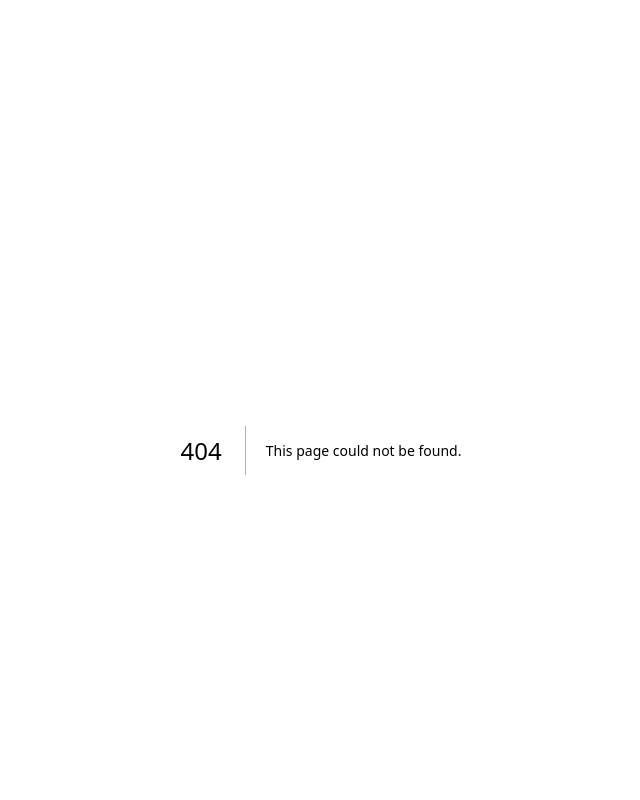
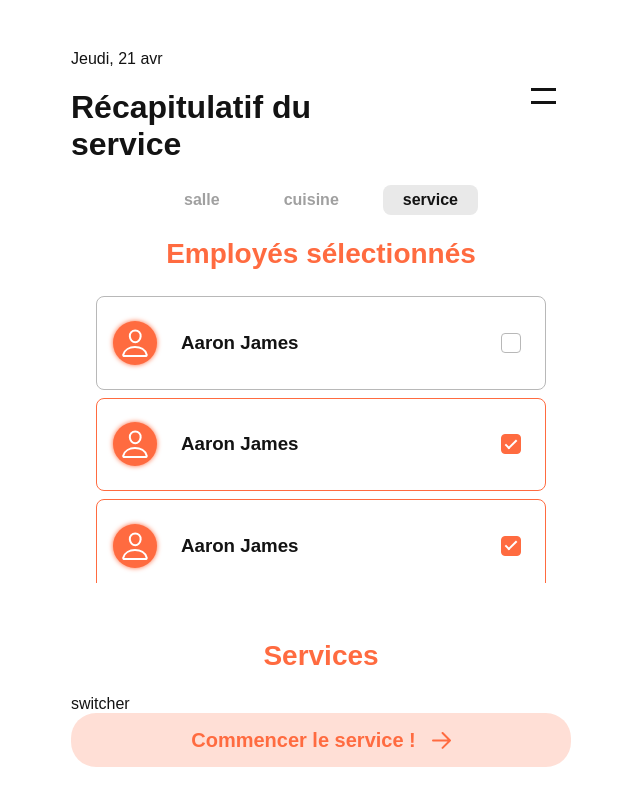
Before and after one commit to alexishadjian/mds-tips, a Next.js app in the folder src/: page /service in a window 1280 px wide. Before the commit this address had no page. Shown: the top 800 px of the page, without its empty margins (319-959 px from the left). Built offline with nearby package versions, Linux system fonts and the light colour scheme.

Commit message:
Refact button component

```diff
--- /dev/null
+++ b/src/app/components/button/Button.js
@@ -0,0 +1,12 @@
+import styles from './button.module.scss';
+import Svg from "@/app/components/Svg";
+
+
+export default function Button({text, link, picto = true}) {
+    return (
+        <a href={link} className={styles.button}>
+            <span>{text}</span>
+            {picto && <Svg icon="arrowRight" />}
+        </a>
+    );
+}
--- /dev/null
+++ b/src/app/components/button/button.module.scss
@@ -0,0 +1,19 @@
+.button {
+    border: 1px solid transparent;
+    padding: 14px 20px;
+    color: var(--orange);
+    font-size: 20px;
+    font-weight: 600;
+    border-radius: 25px;
+    display: inline-block;
+    text-align: center;
+    text-decoration: none;
+    width: 100%;
+    background-color: #FF6B4036;
+    span, svg {
+        vertical-align: middle;
+    }
+    svg {
+        margin-left: 16px;
+    }
+}
--- /dev/null
+++ b/src/app/components/themeSwitcher/ThemeSwitcher.js
@@ -0,0 +1,10 @@
+import styles from './theme-switcher.module.scss';
+
+
+export default function ThemeSwitcher() {
+    return (
+        <div className={styles.theme_switcher}>
+            switcher
+        </div>
+    );
+}
--- a/src/app/page.js
+++ b/src/app/page.js
@@ -2,7 +2,7 @@ import styles from './page.module.scss';
 import Header from './components/header/Header';
 import TypeSwitchers from './components/typeSwitchers/TypeSwitchers';
 import UserCards from './components/userCards/UserCards';
-import BottomButton from './components/bottomButton/BottomButton';
+import Button from './components/button/Button';
 
 export default function Home() {
   return (
@@ -14,7 +14,9 @@ export default function Home() {
 
       <UserCards activeType="salle" />
 
-      <BottomButton text="Suivant" link="/kitchen" />
+      <div className="bottom-container wrapper">
+        <Button text="Suivant" link="/kitchen" />
+      </div>
 
     </main>
   );
--- /dev/null
+++ b/src/app/service/page.js
@@ -0,0 +1,30 @@
+import styles from './style.module.scss';
+import Header from '../components/header/Header';
+import TypeSwitchers from '../components/typeSwitchers/TypeSwitchers';
+import UserCards from '../components/userCards/UserCards';
+import BottomButton from '../components/button/Button';
+import ThemeSwitcher from '../components/themeSwitcher/ThemeSwitcher';
+
+export default function Service() {
+  return (
+    <main>
+
+        <Header title="Récapitulatif du service" />
+
+        <div className="wrapper">
+            <TypeSwitchers activeIndex={2} />
+
+            <h2 className={styles.color_title}>Employés sélectionnés</h2>
+
+            <UserCards activeType="cuisine" />
+        </div>
+
+        <div className="bottom-container wrapper">
+            <h2 className={styles.color_title}>Services</h2>
+            <ThemeSwitcher />
+            <BottomButton text="Commencer le service !" link="/cuisine" />
+        </div>
+
+    </main>
+  );
+}
--- /dev/null
+++ b/src/app/service/style.module.scss
@@ -0,0 +1,5 @@
+.color_title {
+    color: var(--orange);
+    font-size: 28px;
+    text-align: center;
+}
--- a/src/styles/global.scss
+++ b/src/styles/global.scss
@@ -124,20 +124,12 @@ input[type="checkbox"] {
     }
 }
 
-.btn {
-    border: 1px solid transparent;
-    padding: 14px 20px;
-    color: var(--orange);
-    font-size: 20px;
-    font-weight: 600;
-    border-radius: 25px;
-    display: inline-block;
-    text-align: center;
-    text-decoration: none;
-    &.primary {
-        background-color: #FF6B4036;
-    }
-    &.secondary {
-        border-color: var(--orange);
-    }
+.bottom-container {
+    position: fixed;
+    bottom: 0;
+    left: 0;
+    right: 0;
+    padding: 33px 0;
+    z-index: 10;
+    background-color: var(--bg-color-primary);
 }
```
Also changed, not shown: src/app/components/bottomButton/BottomButton.js (deleted, +0 -14 lines), src/app/components/bottomButton/bottom-button.module.scss (deleted, +0 -18 lines), src/app/kitchen/page.js (+5 -3 lines), src/app/components/themeSwitcher/theme-switcher.module.scss (added).
